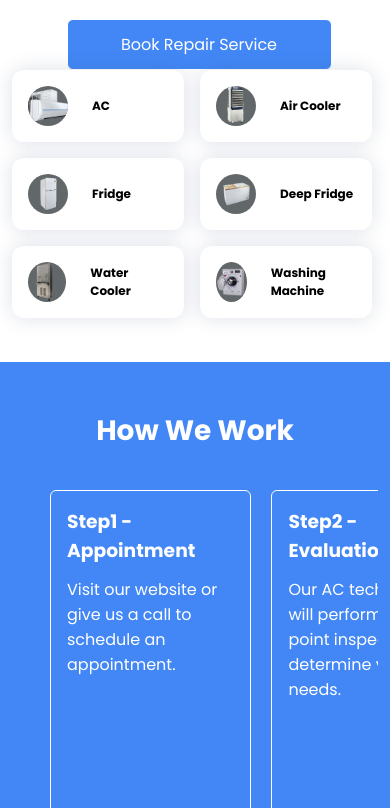
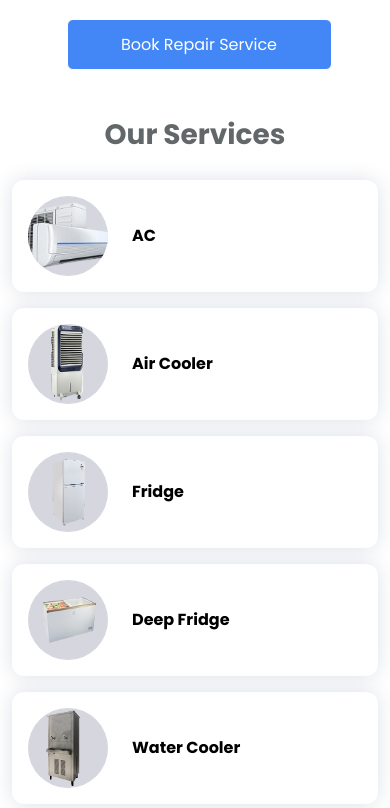
Before and after one commit to mdib003/ac-repair-website, a Next.js app: page / in a window 390 px wide. Shown: the part 760-1568 px from the top of the page. Built offline with nearby package versions, Linux system fonts and the light colour scheme.

Commit message:
homepage cards ui development

```diff
--- a/src/components/HomePage/repairServices.tsx
+++ b/src/components/HomePage/repairServices.tsx
@@ -1,51 +1,67 @@
+import Link from "next/link"
+
+const cardsData = [
+    {
+        title: 'AC',
+        img: '/ac.png'
+    },
+    {
+        title: 'Air Cooler',
+        img: '/air-cooler.png'
+    },
+    {
+        title: 'Fridge',
+        img: '/FRIDGE.png'
+    },
+    {
+        title: 'Deep Fridge',
+        img: '/deep-fridge.png'
+    },
+    {
+        title: 'Water Cooler',
+        img: '/water-cooler.png'
+    },
+    {
+        title: 'Washing Machine',
+        img: '/WASHING-MACHINE.png'
+    },
+]
+
 export const RepairServices = () => {
     return (
         <>
-            <div className="container">
+            <div className="container container-pad">
+                <h2>Our Services</h2>
                 <div className="cards-box">
-                    <div className="card">
-                        <div className="card-img-box">
-                            <div className="card-img" style={{ backgroundImage: `url(/ac.png)` }}></div>
-                        </div>
-                        <h4>AC</h4>
-                    </div>
-                    <div className="card">
-                        <div className="card-img-box">
-                            <div className="card-img" style={{ backgroundImage: `url(/air-cooler.png)` }}></div>
-                        </div>
-                        <h4>Air Cooler</h4>
-                    </div>
-                    <div className="card">
-                        <div className="card-img-box">
-                            <div className="card-img" style={{ backgroundImage: `url(/FRIDGE.png)` }}></div>
-                        </div>
-                        <h4>Fridge</h4>
-                    </div>
-                    <div className="card">
-                        <div className="card-img-box">
-                            <div className="card-img" style={{ backgroundImage: `url(/deep-fridge.png)` }}></div>
-                        </div>
-                        <h4>Deep Fridge</h4>
-                    </div>
-                    <div className="card">
-                        <div className="card-img-box">
-                            <div className="card-img" style={{ backgroundImage: `url(/water-cooler.png)` }}></div>
-                        </div>
-                        <h4>Water Cooler</h4>
-                    </div>
-                    <div className="card">
-                        <div className="card-img-box">
-                            <div className="card-img" style={{ backgroundImage: `url(/WASHING-MACHINE.png)` }}></div>
-                        </div>
-                        <h4>Washing Machine</h4>
-                    </div>
+                    {
+                        cardsData.map((c) => {
+                            return (
+                                <Link href='/'>
+                                <div className="card">
+                                    <div className="card-img-box">
+                                        <div className="card-img" style={{ backgroundImage: `url(${c.img})` }}></div>
+                                    </div>
+                                    <h4>{c.title}</h4>
+                                </div>
+                                </Link>
+                            )
+                        })
+                    }
                 </div>
             </div>
             <style jsx>{`
             .cards-box {
                 display: flex;
                 flex-wrap: wrap;
+                justify-content: center;
                 gap: 16px;
+            }
+
+            h2 {
+                font-size: 28px;
+                margin-bottom: 24px;
+                text-align: center;
+                color: #626769;
             }
 
             .card {
@@ -58,7 +74,7 @@ export const RepairServices = () => {
                 height: 80px;
                 border-radius: 100%;
                 overflow: hidden;
-                background-color: #626769;
+                background-color: #d5d6de;
                 margin-right: 24px;
             }
 
@@ -70,7 +86,7 @@ export const RepairServices = () => {
             }
 
             .card {
-                width: 24%;
+                width: 100%;
                 height: auto;
                 padding: 16px;
                 border-radius: 12px;
@@ -78,23 +94,11 @@ export const RepairServices = () => {
             }
 
             @media only screen and (max-width:767px) {
-                .card {
-                    width: 47%;
-                }
-                .card-img-box {
-                    width: 40px !important;
-                    height: 40px !important;
-                }
 
-                h4 {
-                    font-size: 12px
-                }
             }
 
             @media only screen and (min-width:768px) and (max-width:1023px) {
-                .card {
-                    width: 31.9%;
-                }
+
             }
         `}</style>
         </>
--- a/styles/globals.css
+++ b/styles/globals.css
@@ -89,7 +89,6 @@ body {
 .home-page-details h1 {
   font-size: 36px;
   color: var(--primary-color);
-  /* margin-left: 32px; */
   text-align: center;
   margin-bottom: 24px;
 }
@@ -174,6 +173,13 @@ body {
   height: auto !important;
 }
 
+.cards-box a {
+  display: block;
+  width: 24%;
+  text-decoration: none;
+  color: inherit;
+}
+
 @media only screen and (max-width:767px) {
   .brand-img {
     width: 160px;
@@ -207,9 +213,13 @@ body {
     margin-top: 44px;
     margin-bottom: 44px;
   }
+
+  .cards-box a  {
+    width: 100%;
+}
 }
 
-@media only screen and (max-width:1023px) {
+@media only screen and (min-width:768px) and (max-width:1023px) {
   .home-page {
     flex-direction: column;
   }
@@ -224,4 +234,8 @@ body {
   .home-page-details {
     order: 2;
   }
+
+  .cards-box a {
+    width: 31.9%;
 }
+}
```
Also changed, not shown: src/components/About/index.tsx (+5 -5 lines).
